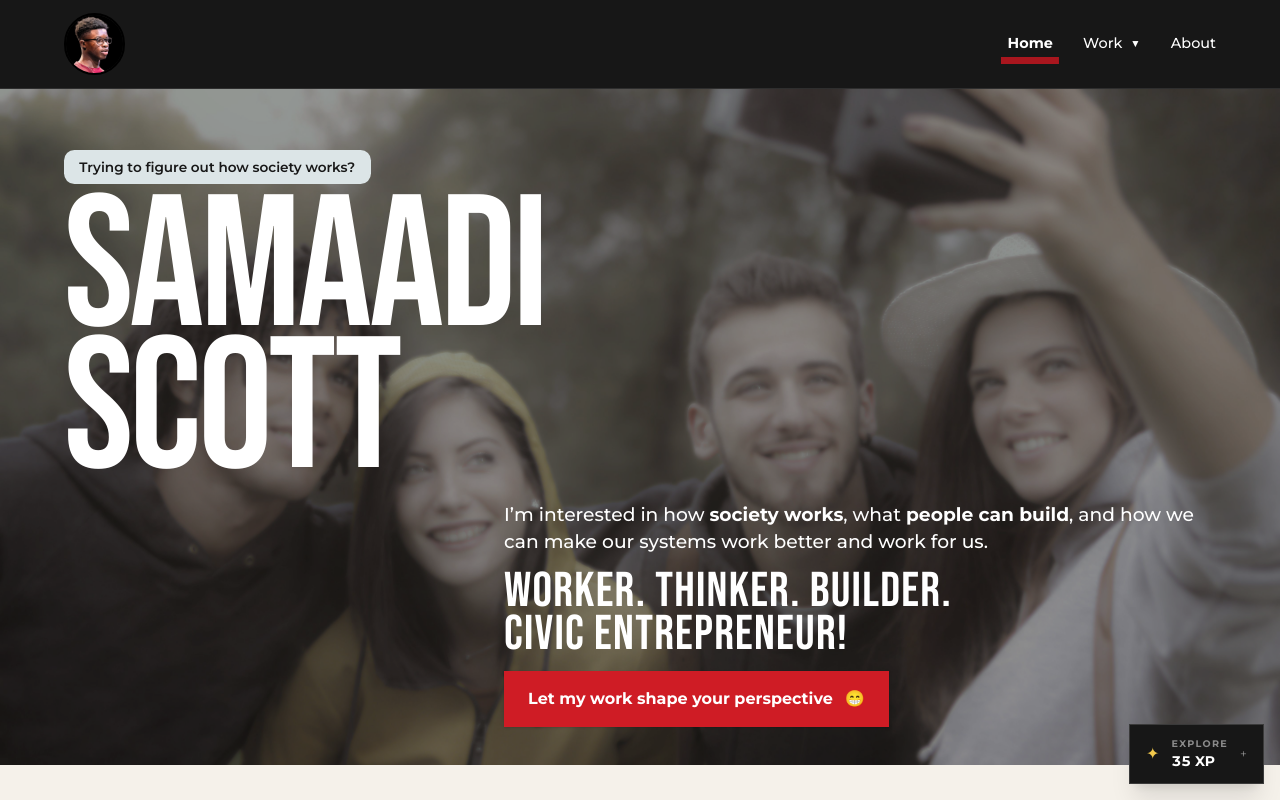
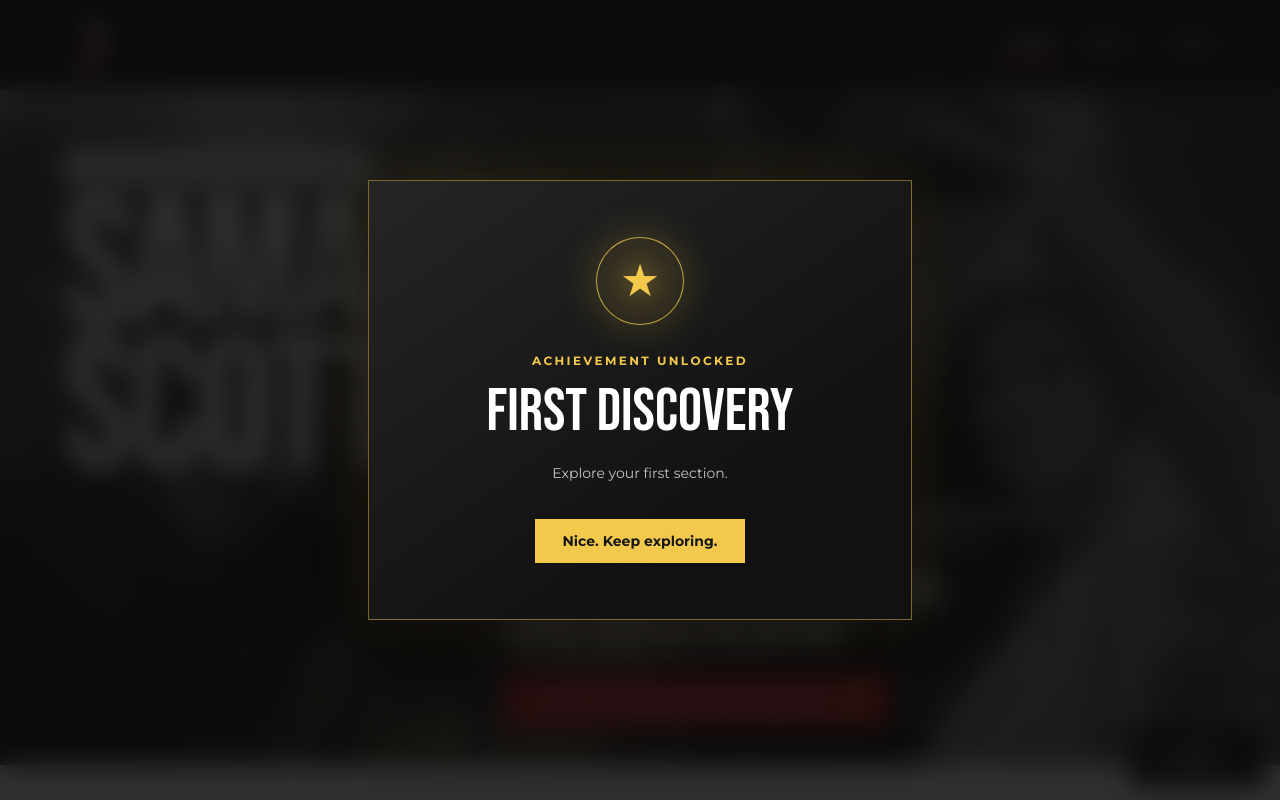
Before and after one commit to samaadiscott/samaadi, a Next.js app: page / in a window 1280 px wide. Shown: the top 800 px of the page. Built offline with nearby package versions, Linux system fonts and the light colour scheme.

Commit message:
Style achievement celebration effects

```diff
--- a/app/globals.css
+++ b/app/globals.css
@@ -51,3 +51,139 @@ svg {
 .font-display {
   font-family: var(--font-bebas), sans-serif;
 }
+
+/* Achievement celebrations */
+.achievement-overlay {
+  position: fixed;
+  inset: 0;
+  z-index: 100;
+  display: grid;
+  place-items: center;
+  overflow: hidden;
+  padding: 1.25rem;
+  background: rgba(10, 10, 10, 0.84);
+  -webkit-backdrop-filter: blur(12px);
+  backdrop-filter: blur(12px);
+  animation: achievement-overlay-in 220ms ease-out both;
+}
+
+.achievement-overlay--grand {
+  background: radial-gradient(circle at 50% 42%, rgba(207, 28, 37, 0.38), transparent 48%),
+    radial-gradient(circle at 15% 15%, rgba(242, 201, 76, 0.2), transparent 38%),
+    rgba(10, 10, 10, 0.94);
+}
+
+.achievement-card {
+  position: relative;
+  z-index: 1;
+  width: min(100%, 34rem);
+  overflow: hidden;
+  padding: clamp(2rem, 6vw, 3.5rem);
+  border: 1px solid rgba(242, 201, 76, 0.45);
+  background: linear-gradient(145deg, #252525, #111111 72%);
+  box-shadow: 0 28px 100px rgba(0, 0, 0, 0.55), 0 0 55px rgba(242, 201, 76, 0.13);
+  text-align: center;
+  animation: achievement-card-pop 720ms cubic-bezier(0.18, 0.9, 0.25, 1.2) both;
+}
+
+.achievement-card--grand {
+  width: min(100%, 48rem);
+  border-color: rgba(242, 201, 76, 0.85);
+  box-shadow: 0 30px 120px rgba(0, 0, 0, 0.65), 0 0 100px rgba(242, 201, 76, 0.25);
+  animation: achievement-grand-pop 900ms cubic-bezier(0.16, 0.9, 0.22, 1.12) both;
+}
+
+.achievement-emblem {
+  display: grid;
+  width: 5.5rem;
+  height: 5.5rem;
+  margin: 0 auto 1.75rem;
+  place-items: center;
+  border: 1px solid rgba(242, 201, 76, 0.8);
+  border-radius: 9999px;
+  background: radial-gradient(circle, rgba(242, 201, 76, 0.28), rgba(242, 201, 76, 0.04) 68%);
+  box-shadow: 0 0 42px rgba(242, 201, 76, 0.24), inset 0 0 24px rgba(242, 201, 76, 0.12);
+  color: #F2C94C;
+  font-size: 2.8rem;
+  animation: achievement-emblem-pulse 1.25s ease-in-out both;
+}
+
+.achievement-card--grand .achievement-emblem {
+  width: 7.5rem;
+  height: 7.5rem;
+  font-size: 4rem;
+  box-shadow: 0 0 70px rgba(242, 201, 76, 0.38), inset 0 0 34px rgba(242, 201, 76, 0.2);
+  animation-duration: 1.6s;
+}
+
+.achievement-confetti {
+  position: absolute;
+  inset: 0;
+  z-index: 0;
+  overflow: hidden;
+  pointer-events: none;
+}
+
+.achievement-confetti span {
+  position: absolute;
+  top: -1.5rem;
+  width: 8px;
+  height: 16px;
+  border-radius: 2px;
+  background: #F2C94C;
+  opacity: 0;
+  animation: achievement-confetti-fall 2.2s ease-in forwards;
+}
+
+.achievement-confetti span:nth-child(3n) {
+  background: #CF1C25;
+}
+
+.achievement-confetti span:nth-child(3n + 1) {
+  background: #DCE5E7;
+}
+
+.achievement-confetti span:nth-child(4n) {
+  width: 6px;
+  height: 6px;
+  border-radius: 50%;
+}
+
+@keyframes achievement-overlay-in {
+  from { opacity: 0; }
+  to { opacity: 1; }
+}
+
+@keyframes achievement-card-pop {
+  0% { opacity: 0; transform: translateY(2rem) scale(0.72) rotate(-3deg); }
+  68% { opacity: 1; transform: translateY(-0.35rem) scale(1.045) rotate(1deg); }
+  100% { opacity: 1; transform: translateY(0) scale(1) rotate(0); }
+}
+
+@keyframes achievement-grand-pop {
+  0% { opacity: 0; transform: translateY(3rem) scale(0.55) rotate(-5deg); }
+  62% { opacity: 1; transform: translateY(-0.6rem) scale(1.055) rotate(1.5deg); }
+  82% { transform: translateY(0.15rem) scale(0.99) rotate(-0.5deg); }
+  100% { opacity: 1; transform: translateY(0) scale(1) rotate(0); }
+}
+
+@keyframes achievement-emblem-pulse {
+  0% { transform: scale(0.4) rotate(-35deg); }
+  65% { transform: scale(1.16) rotate(12deg); }
+  100% { transform: scale(1) rotate(0); }
+}
+
+@keyframes achievement-confetti-fall {
+  0% { opacity: 0; transform: translateY(0) rotate(0); }
+  12% { opacity: 1; }
+  100% { opacity: 0; transform: translateY(110vh) rotate(620deg); }
+}
+
+@media (prefers-reduced-motion: reduce) {
+  .achievement-overlay,
+  .achievement-card,
+  .achievement-emblem,
+  .achievement-confetti span {
+    animation: none !important;
+  }
+}
```
